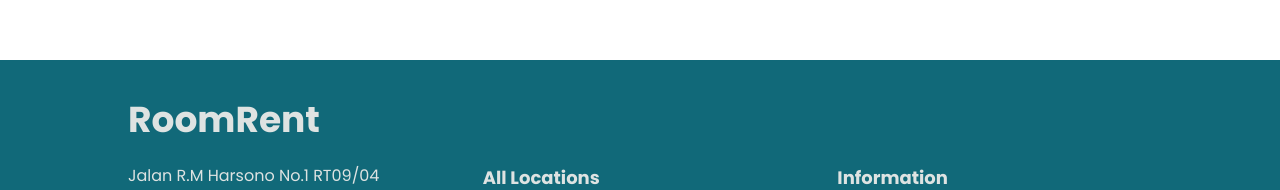
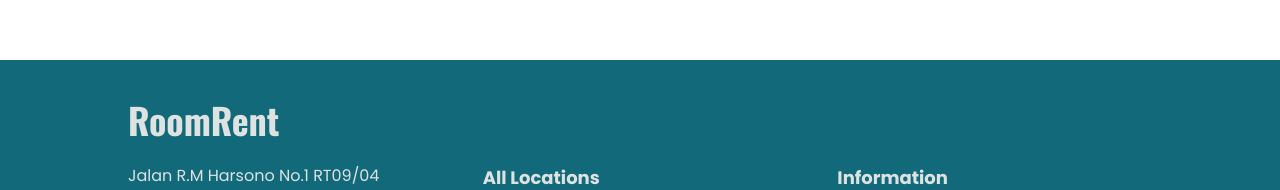
Before and after one commit to HaidarMN/room-rent, a React (Vite) app: page / in a window 1280 px wide. Shown: the part 1308-1498 px from the top of the page. Built offline with nearby package versions, Linux system fonts and the light colour scheme.

Commit message:
add font oswald

```diff
--- a/index.html
+++ b/index.html
@@ -13,11 +13,11 @@
     <link rel="preconnect" href="https://fonts.googleapis.com" />
     <link rel="preconnect" href="https://fonts.gstatic.com" crossorigin />
     <link
-      href="https://fonts.googleapis.com/css2?family=Poppins:ital,wght@0,100;0,200;0,300;0,400;0,500;0,600;0,700;0,800;0,900;1,100;1,200;1,300;1,400;1,500;1,600;1,700;1,800;1,900&display=swap"
+      href="https://fonts.googleapis.com/css2?family=Oswald:wght@200..700&family=Poppins:ital,wght@0,100;0,200;0,300;0,400;0,500;0,600;0,700;0,800;0,900;1,100;1,200;1,300;1,400;1,500;1,600;1,700;1,800;1,900&display=swap"
       rel="stylesheet"
     />
   </head>
-  <body class="overflow-x-hidden font-poppins">
+  <body class="font-poppins overflow-x-hidden">
     <div id="root"></div>
     <script type="module" src="/src/main.tsx"></script>
   </body>
--- a/src/components/general/Footer.tsx
+++ b/src/components/general/Footer.tsx
@@ -5,7 +5,7 @@ const Footer = () => {
 
   return (
     <footer className="flex w-full flex-col items-center gap-6 bg-secondary py-6 text-light lg:py-10">
-      <h1 className="container text-4xl font-bold">RoomRent</h1>
+      <h1 className="font-oswald container text-4xl font-bold">RoomRent</h1>
       <div className="container grid grid-cols-1 gap-4 md:grid-cols-3 md:gap-10">
         <div className="flex flex-col gap-4">
           <span className="text-light">
--- a/tailwind.config.js
+++ b/tailwind.config.js
@@ -11,6 +11,7 @@ export default {
       },
       fontFamily: {
         poppins: ["Poppins", "serif"],
+        oswald: ["Oswald", "serif"],
       },
     },
     container: {
```
